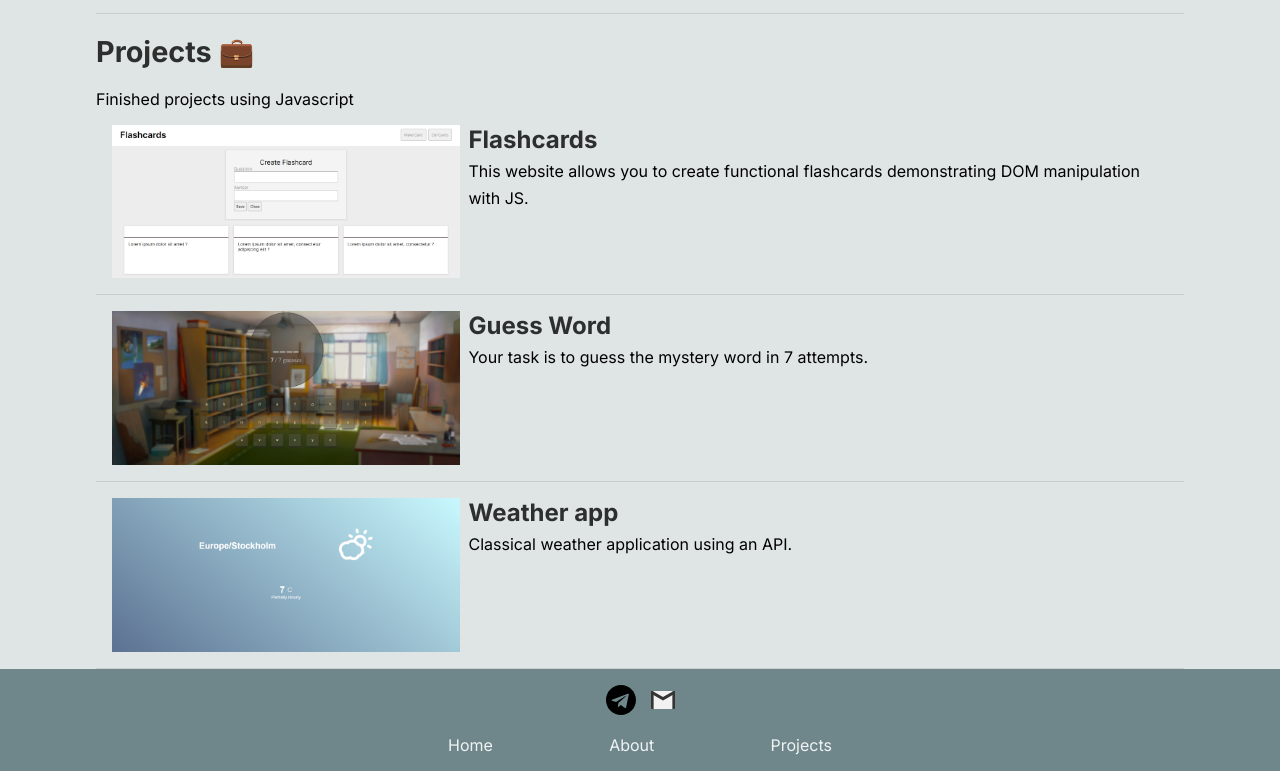
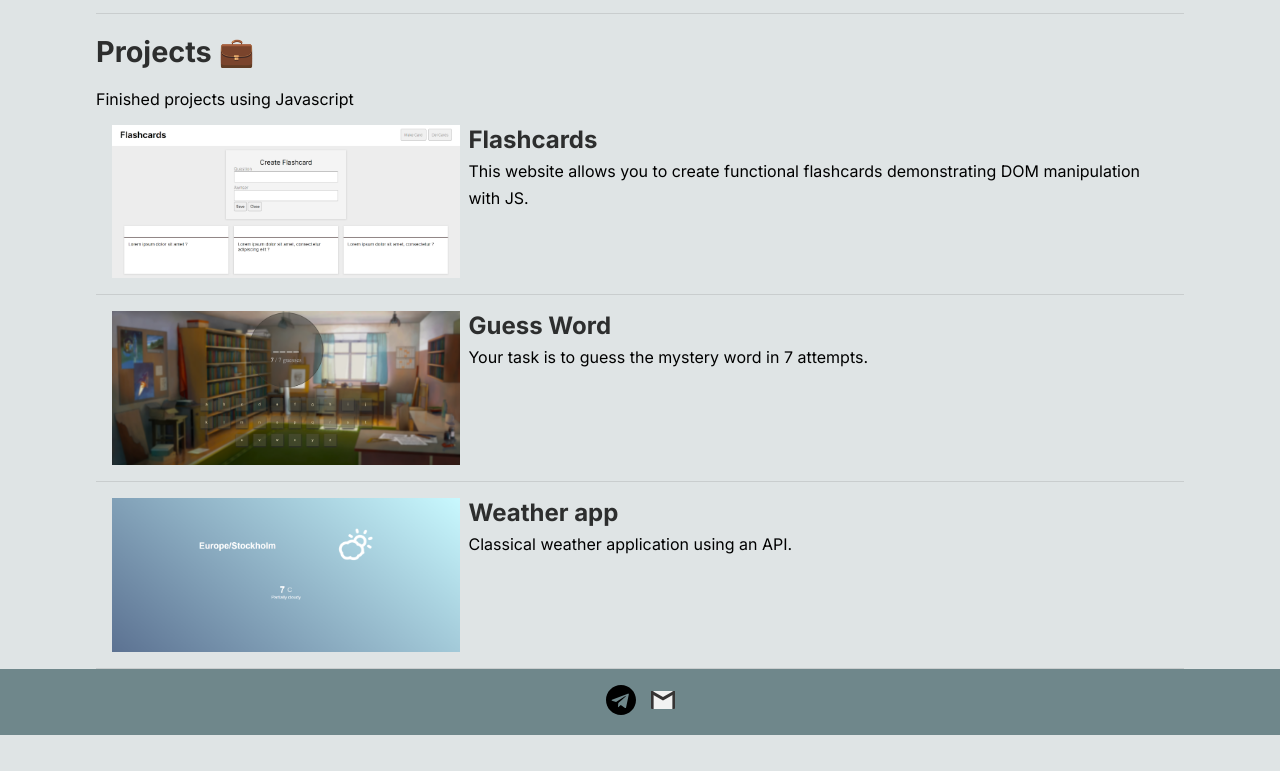
Before and after one commit to DaniilGurski/Web.1-Portfolio-v1, a plain HTML site: page index.html in a window 1280 px wide. Shown: the part 1052-1823 px from the top of the page. After the commit the page ends 1787 px from the top, so only its background shows below. Drawn offline with Linux system fonts and the light colour scheme.

Commit message:
links to the unimplemented pages removed.

```diff
--- a/index.html
+++ b/index.html
@@ -80,11 +80,6 @@
                                     </ul>
                             </li>
                         </ul>
-                    </li>
-
-                    <!-- second link with drop down menu -->
-                    <li class = "navigation-link">
-                        Home
                     </li>
                 </ul>
             </nav>
@@ -197,12 +192,6 @@
                 <img src="assets/hero-section/email.svg" class = "footer__contact-icon contact-icon">
             </a>
         </div>
-
-        <ul class="list footer__navigation">
-            <li><a href="#" class="footer__navigation-link">Home</a></li>
-            <li><a href="#" class="footer__navigation-link">About</a></li>
-            <li><a href="#" class="footer__navigation-link">Projects</a></li>
-        </ul>
     </footer>
 </body>
 </html>
```
